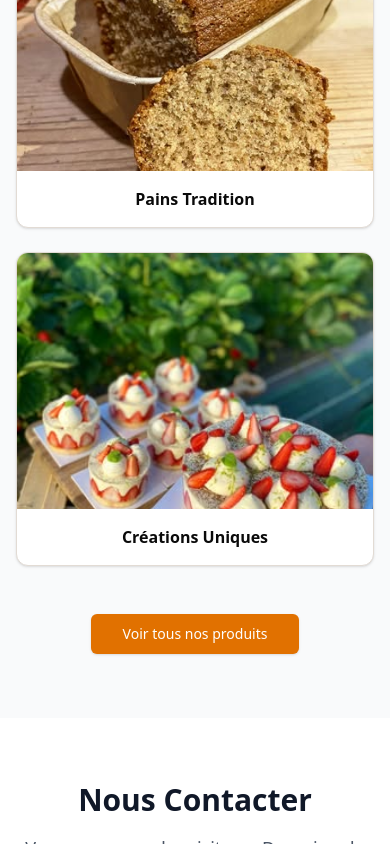
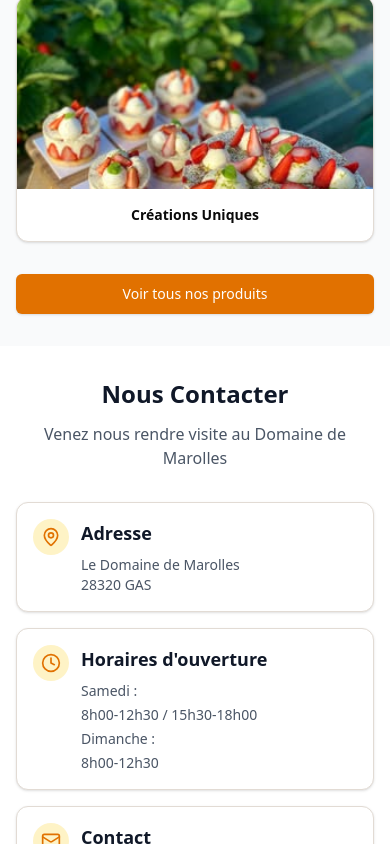
Before and after one commit to AxelMth/maison-lorayane, a Next.js app: page / in a window 390 px wide. Shown: the part 1156-2000 px from the top of the page. Built offline with nearby package versions, Linux system fonts and the light colour scheme.

Commit message:
Enhance HomePage layout with responsive design adjustments and improved typography. Update featured products section for better visual hierarchy and spacing, ensuring a more engaging user experience. Refine contact section layout and styling for consistency across devices.

```diff
--- a/app/page.tsx
+++ b/app/page.tsx
@@ -46,18 +46,18 @@ export default function HomePage() {
       </section>
 
       {/* Featured Products Section */}
-      <section className="py-16 bg-gray-50">
+      <section className="py-8 sm:py-12 lg:py-16 bg-gray-50">
         <div className="max-w-7xl mx-auto px-4 sm:px-6 lg:px-8">
-          <div className="text-center mb-12">
-            <h2 className="text-3xl font-bold text-gray-900 mb-4">Nos Créations du Moment</h2>
-            <p className="text-lg text-gray-600 max-w-2xl mx-auto">
+          <div className="text-center mb-8 sm:mb-12">
+            <h2 className="text-2xl sm:text-3xl lg:text-4xl font-bold text-gray-900 mb-3 sm:mb-4">Nos Créations du Moment</h2>
+            <p className="text-base sm:text-lg text-gray-600 max-w-2xl mx-auto px-4 sm:px-0">
               Découvrez notre sélection de produits artisanaux, préparés chaque jour avec passion et savoir-faire
             </p>
           </div>
 
-          <div className="grid md:grid-cols-4 gap-6">
+          <div className="grid grid-cols-1 sm:grid-cols-2 lg:grid-cols-3 gap-4 sm:gap-6">
             <Card className="overflow-hidden hover:shadow-xl transition-all hover:-translate-y-1">
-              <div className="relative h-64 w-full">
+              <div className="relative h-48 sm:h-56 lg:h-64 w-full">
                 <Image
                   src="/images/image_9.jpg"
                   alt="Spécialité du jour"
@@ -65,13 +65,13 @@ export default function HomePage() {
                   className="object-cover"
                 />
               </div>
-              <CardContent className="p-4">
-                <h3 className="font-semibold text-center">Spécialités Quotidiennes</h3>
+              <CardContent className="p-4 sm:p-5">
+                <h3 className="font-semibold text-center text-sm sm:text-base">Spécialités Quotidiennes</h3>
               </CardContent>
             </Card>
 
             <Card className="overflow-hidden hover:shadow-xl transition-all hover:-translate-y-1">
-              <div className="relative h-64 w-full">
+              <div className="relative h-48 sm:h-56 lg:h-64 w-full">
                 <Image
                   src="/images/image_57.jpg"
                   alt="Pain artisanal"
@@ -79,13 +79,13 @@ export default function HomePage() {
                   className="object-cover"
                 />
               </div>
-              <CardContent className="p-4">
-                <h3 className="font-semibold text-center">Pains Tradition</h3>
+              <CardContent className="p-4 sm:p-5">
+                <h3 className="font-semibold text-center text-sm sm:text-base">Pains Tradition</h3>
               </CardContent>
             </Card>
 
-            <Card className="overflow-hidden hover:shadow-xl transition-all hover:-translate-y-1">
-              <div className="relative h-64 w-full">
+            <Card className="overflow-hidden hover:shadow-xl transition-all hover:-translate-y-1 sm:col-span-2 lg:col-span-1">
+              <div className="relative h-48 sm:h-56 lg:h-64 w-full">
                 <Image
                   src="/images/504308245_17972860889897027_4246230941807376782_n.jpg"
                   alt="Passion du pain"
@@ -93,14 +93,14 @@ export default function HomePage() {
                   className="object-cover"
                 />
               </div>
-              <CardContent className="p-4">
-                <h3 className="font-semibold text-center">Créations Uniques</h3>
+              <CardContent className="p-4 sm:p-5">
+                <h3 className="font-semibold text-center text-sm sm:text-base">Créations Uniques</h3>
               </CardContent>
             </Card>
           </div>
 
-          <div className="text-center mt-12">
-            <Button asChild size="lg" className="bg-amber-600 hover:bg-amber-700 text-white hover:cursor-pointer">
+          <div className="text-center mt-8 sm:mt-12">
+            <Button asChild size="lg" className="bg-amber-600 hover:bg-amber-700 text-white hover:cursor-pointer w-full sm:w-auto">
               <Link href="/products">Voir tous nos produits</Link>
             </Button>
           </div>
@@ -108,25 +108,25 @@ export default function HomePage() {
       </section>
 
       {/* Contact & Opening Hours Section */}
-      <section className="py-16 bg-white">
+      <section className="py-8 sm:py-12 lg:py-16 bg-white">
         <div className="max-w-7xl mx-auto px-4 sm:px-6 lg:px-8">
-          <div className="text-center mb-12">
-            <h2 className="text-3xl font-bold text-gray-900 mb-4">Nous Contacter</h2>
-            <p className="text-lg text-gray-600 max-w-2xl mx-auto">
+          <div className="text-center mb-8 sm:mb-12">
+            <h2 className="text-2xl sm:text-3xl lg:text-4xl font-bold text-gray-900 mb-3 sm:mb-4">Nous Contacter</h2>
+            <p className="text-base sm:text-lg text-gray-600 max-w-2xl mx-auto px-4 sm:px-0">
               Venez nous rendre visite au Domaine de Marolles
             </p>
           </div>
 
-          <div className="grid md:grid-cols-3 gap-8 max-w-5xl mx-auto">
+          <div className="grid grid-cols-1 sm:grid-cols-2 lg:grid-cols-3 gap-4 sm:gap-6 lg:gap-8 max-w-5xl mx-auto">
             {/* Address */}
-            <Card className="p-6">
-              <div className="flex items-start gap-4">
-                <div className="p-3 bg-amber-100 rounded-full">
-                  <MapPin className="h-6 w-6 text-amber-600" />
+            <Card className="p-4 sm:p-5 lg:p-6">
+              <div className="flex items-start gap-3 sm:gap-4">
+                <div className="p-2 sm:p-3 bg-amber-100 rounded-full flex-shrink-0">
+                  <MapPin className="h-5 w-5 sm:h-6 sm:w-6 text-amber-600" />
                 </div>
-                <div>
-                  <h3 className="text-xl font-semibold text-gray-900 mb-2">Adresse</h3>
-                  <p className="text-gray-600">
+                <div className="min-w-0 flex-1">
+                  <h3 className="text-lg sm:text-xl font-semibold text-gray-900 mb-2">Adresse</h3>
+                  <p className="text-sm sm:text-base text-gray-600">
                     Le Domaine de Marolles<br />
                     28320 GAS
                   </p>
@@ -135,19 +135,19 @@ export default function HomePage() {
             </Card>
 
             {/* Opening Hours */}
-            <Card className="p-6">
-              <div className="flex items-start gap-4">
-                <div className="p-3 bg-amber-100 rounded-full">
-                  <Clock className="h-6 w-6 text-amber-600" />
+            <Card className="p-4 sm:p-5 lg:p-6">
+              <div className="flex items-start gap-3 sm:gap-4">
+                <div className="p-2 sm:p-3 bg-amber-100 rounded-full flex-shrink-0">
+                  <Clock className="h-5 w-5 sm:h-6 sm:w-6 text-amber-600" />
                 </div>
-                <div>
-                  <h3 className="text-xl font-semibold text-gray-900 mb-2">Horaires d&apos;ouverture</h3>
-                  <div className="text-gray-600 space-y-1">
-                    <p className="flex items-center gap-2">
+                <div className="min-w-0 flex-1">
+                  <h3 className="text-lg sm:text-xl font-semibold text-gray-900 mb-2">Horaires d&apos;ouverture</h3>
+                  <div className="text-sm sm:text-base text-gray-600 space-y-1">
+                    <p className="flex flex-col sm:flex-row sm:items-center gap-1 sm:gap-2">
                       <span className="font-medium">Samedi :</span>
-                      <span>8h00-12h30 / 15h30-18h00</span>
+                      <span className="break-words">8h00-12h30 / 15h30-18h00</span>
                     </p>
-                    <p className="flex items-center gap-2">
+                    <p className="flex flex-col sm:flex-row sm:items-center gap-1 sm:gap-2">
                       <span className="font-medium">Dimanche :</span>
                       <span>8h00-12h30</span>
                     </p>
@@ -157,16 +157,16 @@ export default function HomePage() {
             </Card>
 
             {/* Email */}
-            <Card className="p-6">
-              <div className="flex items-start gap-4">
-                <div className="p-3 bg-amber-100 rounded-full">
-                  <Mail className="h-6 w-6 text-amber-600" />
+            <Card className="p-4 sm:p-5 lg:p-6 sm:col-span-2 lg:col-span-1">
+              <div className="flex items-start gap-3 sm:gap-4">
+                <div className="p-2 sm:p-3 bg-amber-100 rounded-full flex-shrink-0">
+                  <Mail className="h-5 w-5 sm:h-6 sm:w-6 text-amber-600" />
                 </div>
-                <div>
-                  <h3 className="text-xl font-semibold text-gray-900 mb-2">Contact</h3>
+                <div className="min-w-0 flex-1">
+                  <h3 className="text-lg sm:text-xl font-semibold text-gray-900 mb-2">Contact</h3>
                   <a
                     href="mailto:maisonlorayane@gmail.com"
-                    className="text-amber-600 hover:text-amber-700 hover:underline"
+                    className="text-sm sm:text-base text-amber-600 hover:text-amber-700 hover:underline break-all"
                   >
                     maisonlorayane@gmail.com
                   </a>
@@ -176,11 +176,11 @@ export default function HomePage() {
           </div>
 
           {/* Find Us Button */}
-          <div className="text-center mt-8">
+          <div className="text-center mt-6 sm:mt-8">
             <Button
               asChild
               size="lg"
-              className="bg-amber-600 hover:bg-amber-700 text-white hover:cursor-pointer"
+              className="bg-amber-600 hover:bg-amber-700 text-white hover:cursor-pointer w-full sm:w-auto"
             >
               <Link
                 href="https://maps.app.goo.gl/KZw8jNyrm5LWWqwH6"
```
